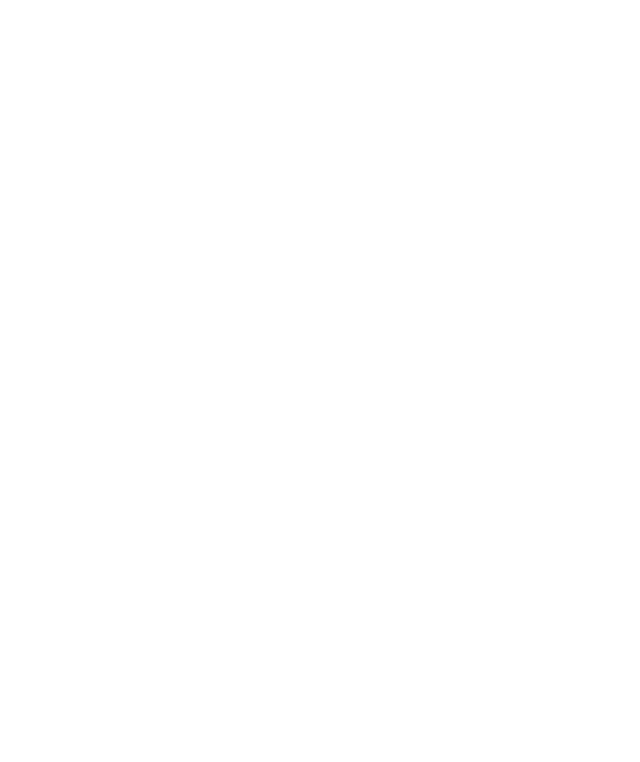
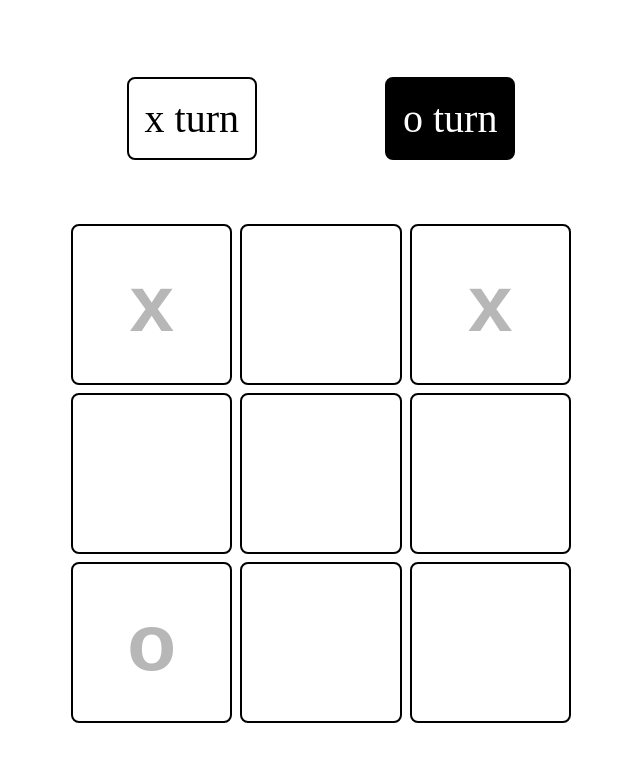
Before and after one commit to ThreeDotsEllipsis/tic-tac-toe, a plain HTML site: page index.html in a window 1280 px wide. Shown: the whole page, without its empty margins (319-959 px from the left). Drawn offline with Linux system fonts and the light colour scheme.

Commit message:
Tic tac toe goes gui mode

```diff
--- a/index.html
+++ b/index.html
@@ -10,6 +10,22 @@
 </head>
 
 <body>
+    <div class="show-turn">
+        <div class="player1 active">X Turn</div>
+        <div class="player2">O Turn</div>
+    </div>
+
+    <div class="board">
+        <button class="cell" data-x="0" data-y="0"></button>
+        <button class="cell" data-x="0" data-y="1"></button>
+        <button class="cell" data-x="0" data-y="2"></button>
+        <button class="cell" data-x="1" data-y="0"></button>
+        <button class="cell" data-x="1" data-y="1"></button>
+        <button class="cell" data-x="1" data-y="2"></button>
+        <button class="cell" data-x="2" data-y="0"></button>
+        <button class="cell" data-x="2" data-y="1"></button>
+        <button class="cell" data-x="2" data-y="2"></button>
+    </div>
 
 </body>
 
--- a/script.js
+++ b/script.js
@@ -10,6 +10,10 @@ var board = (function () {
         if (checkIfEmpty(x, y)) {
             _board[x][y] = sign;
         }
+    }
+
+    function getSign(x, y) {
+        return _board[x][y];
     }
 
     function checkWin(cond1, cond2) {
@@ -60,7 +64,7 @@ var board = (function () {
         }
     }
 
-    return { checkIfEmpty, placeSign, resetBoard, displayBoard, hasEmpty, checkWin };
+    return { checkIfEmpty, placeSign, resetBoard, displayBoard, hasEmpty, checkWin, getSign };
 
 })();
 
@@ -82,6 +86,8 @@ var createPlayer = function (type, sign) {
 
     function makeMove() {
         if (_type == "computer" && board.hasEmpty()) {
+            events.emit("computerTurn");
+
             let x = pickRandom(0, 3);
             let y = pickRandom(0, 3);
 
@@ -94,12 +100,66 @@ var createPlayer = function (type, sign) {
 
             setTimeout(function () {
                 events.emit("playerMoved", [x, y]);
+                events.emit("computerFinished");
             }, thinkTime);
         }
     }
 
     return { getSign, getType, makeMove };
 }
+
+var dom = (function () {
+    let boardCells = document.querySelectorAll(".board>button");
+    let showTurnPlayer1 = document.querySelector(".show-turn>.player1");
+    let showTurnPlayer2 = document.querySelector(".show-turn>.player2");
+
+    bindEvents();
+
+    events.on("computerTurn", toggleBoard);
+    events.on("computerFinished", toggleBoard);
+
+    function bindEvents() {
+        boardCells.forEach(function (el) {
+            el.addEventListener("click", function () {
+                events.emit("playerMoved", [el.getAttribute("data-x"), el.getAttribute("data-y")]);
+            });
+        });
+
+    }
+
+    function setSigns(sign1, sign2) {
+        showTurnPlayer1.textContent = sign1 + " turn";
+        showTurnPlayer2.textContent = sign2 + " turn";
+    }
+
+    function switchActivePlayer() {
+        if (showTurnPlayer1.classList.contains("active")) {
+            showTurnPlayer1.classList.remove("active");
+            showTurnPlayer2.classList.add("active");
+        }
+        else {
+            showTurnPlayer2.classList.remove("active");
+            showTurnPlayer1.classList.add("active");
+        }
+    }
+
+    function toggleBoard() {
+        boardCells.forEach(function (el) {
+            el.disabled = !el.disabled;
+        });
+    }
+
+    function render() {
+        boardCells.forEach(function (el) {
+            let x = el.getAttribute("data-x");
+            let y = el.getAttribute("data-y");
+
+            el.textContent = board.getSign(x, y);
+        });
+    }
+
+    return { render, toggleBoard, setSigns, switchActivePlayer };
+})();
 
 var game = (function () {
     let player1 = createPlayer("computer", "x");
@@ -111,18 +171,19 @@ var game = (function () {
 
     start();
 
-    console.log(board.hasEmpty());
-
     function playerMoved(x, y) {
         if (board.checkIfEmpty(x, y)) {
             board.placeSign(activePlayer.getSign(), x, y);
             board.displayBoard();
+            dom.render();
 
-            if (board.checkWin("xxx", "ooo")) {
-                console.log(activePlayer.getSign() + " Wins");
+            if (board.checkWin(player1.getSign().repeat(3), player2.getSign().repeat(3)) || !board.hasEmpty()) {
+                console.log(activePlayer.getSign() + " wins");
+                dom.toggleBoard();
                 return;
             }
-            console.log(board.checkWin("xxx", "ooo"));
+
+            dom.switchActivePlayer();
 
             activePlayer = activePlayer == player1 ? player2 : player1;
             activePlayer.makeMove();
@@ -130,6 +191,7 @@ var game = (function () {
     }
 
     function start() {
+        dom.setSigns(player1.getSign(), player2.getSign());
         activePlayer.makeMove();
     }
 
--- a/styles.css
+++ b/styles.css
@@ -7,4 +7,43 @@
 body {
     height: 100vh;
     width: 100vw;
+    display: flex;
+    justify-content: center;
+    align-items: center;
+    flex-flow: column nowrap;
 }
+
+.board {
+    display: grid;
+    grid-template: repeat(3, 1fr) / repeat(3, 1fr);
+    width: 500px;
+    height: 500px;
+    gap: 8px;
+}
+
+.board>button {
+    font-size: 80px;
+    font-weight: bold;
+    border-radius: 0;
+    border-radius: 8px;
+    border: 2px solid black;
+    background-color: white;
+}
+
+.show-turn {
+    font-size: 40px;
+    margin-bottom: 64px;
+    display: flex;
+    gap: 128px;
+}
+
+.show-turn>div {
+    padding: 16px;
+    border: 2px solid black;
+    border-radius: 8px;
+}
+
+.show-turn>div.active {
+    background-color: black;
+    color: white;
+}
```
